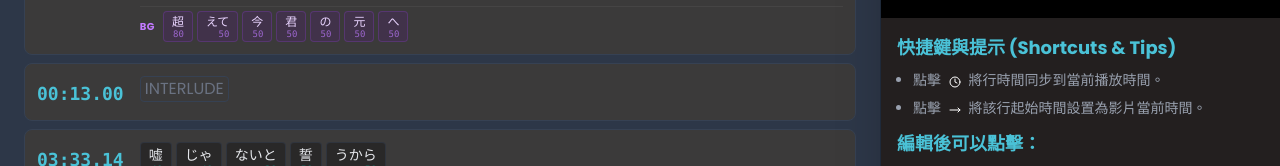
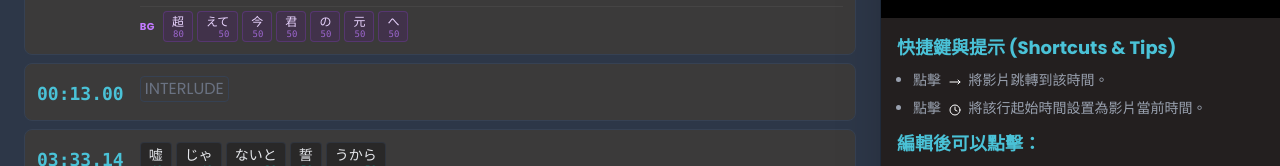
Before and after one commit to champsing/TSL-Editor, a React (Vite) app: page / in a window 1280 px wide. Shown: the part 279-445 px from the top of the page. Built offline with nearby package versions, Linux system fonts and the light colour scheme.

Commit message:
update desc

```diff
--- a/components/EditorSidebar.tsx
+++ b/components/EditorSidebar.tsx
@@ -58,14 +58,14 @@ export const EditorSidebar: React.FC<EditorSidebarProps> = ({
                     <li>
                         點擊{" "}
                         <span className="text-white font-bold mx-1">
-                            <Clock size={12} className="inline" />
+                            <MoveRight size={12} className="inline" />
                         </span>{" "}
-                        將行時間同步到當前播放時間。
+                        將影片跳轉到該時間。
                     </li>
                     <li>
                         點擊{" "}
                         <span className="text-white font-bold mx-1">
-                            <MoveRight size={12} className="inline" />
+                            <Clock size={12} className="inline" />
                         </span>{" "}
                         將該行起始時間設置為影片當前時間。
                     </li>
```
